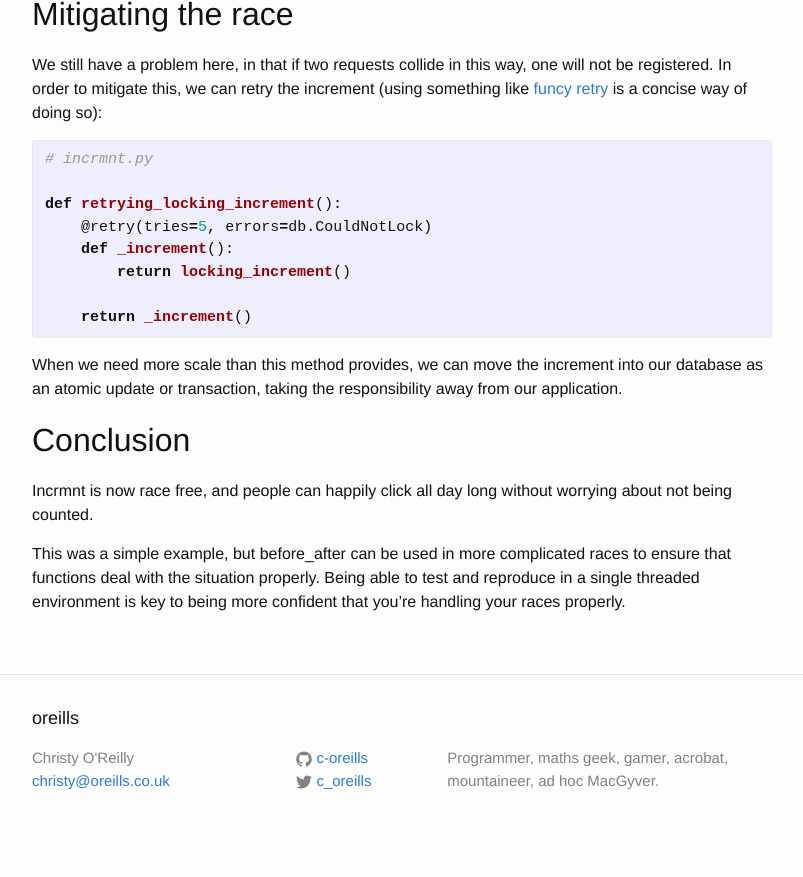
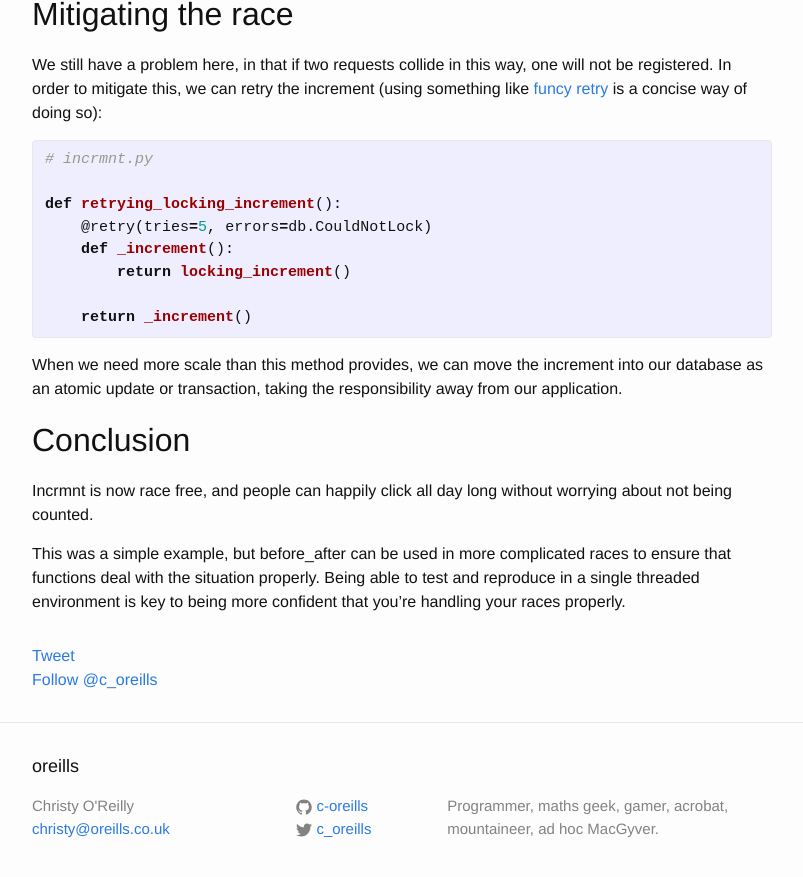
Before and after one commit to c-oreills/c-oreills-staging, a Jekyll site: the page built from _posts/2015-03-01-testing-race-conditions-in-python.md, in a window 1280 px wide and 900 px high, scrolled down 3945 px. Shown: the top 877 px of the window, without its empty margins (238-1041 px from the left). Built offline with Jekyll 4.4.1, drawn with Linux system fonts in a browser that asks for light colours; comment, search, counter and statistics services are not loaded; before the commit the page ends 4797 px from its top, so only the background shows below that.

Commit message:
Add social buttons to the bottom of posts

```diff
--- /dev/null
+++ b/_includes/social_links.html
@@ -0,0 +1,13 @@
+<section class="share-links">
+
+  <div class="button">
+    <a href="https://twitter.com/share" class="twitter-share-button" data-via="c_oreills">Tweet</a>
+    <script>!function(d,s,id){var js,fjs=d.getElementsByTagName(s)[0];if(!d.getElementById(id)){js=d.createElement(s);js.id=id;js.src="//platform.twitter.com/widgets.js";fjs.parentNode.insertBefore(js,fjs);}}(document,"script","twitter-wjs");</script>
+  </div>
+
+  <div class="button">
+    <a href="https://twitter.com/c_oreills" class="twitter-follow-button" data-show-count="false" data-dnt="true">Follow @c_oreills</a>
+    <script>!function(d,s,id){var js,fjs=d.getElementsByTagName(s)[0];if(!d.getElementById(id)){js=d.createElement(s);js.id=id;js.src="//platform.twitter.com/widgets.js";fjs.parentNode.insertBefore(js,fjs);}}(document,"script","twitter-wjs");</script>
+  </div>
+
+</section>
--- a/_layouts/post.html
+++ b/_layouts/post.html
@@ -12,4 +12,6 @@ layout: default
     {{ content }}
   </article>
 
+  {% include social_links.html %}
+
 </div>
```
